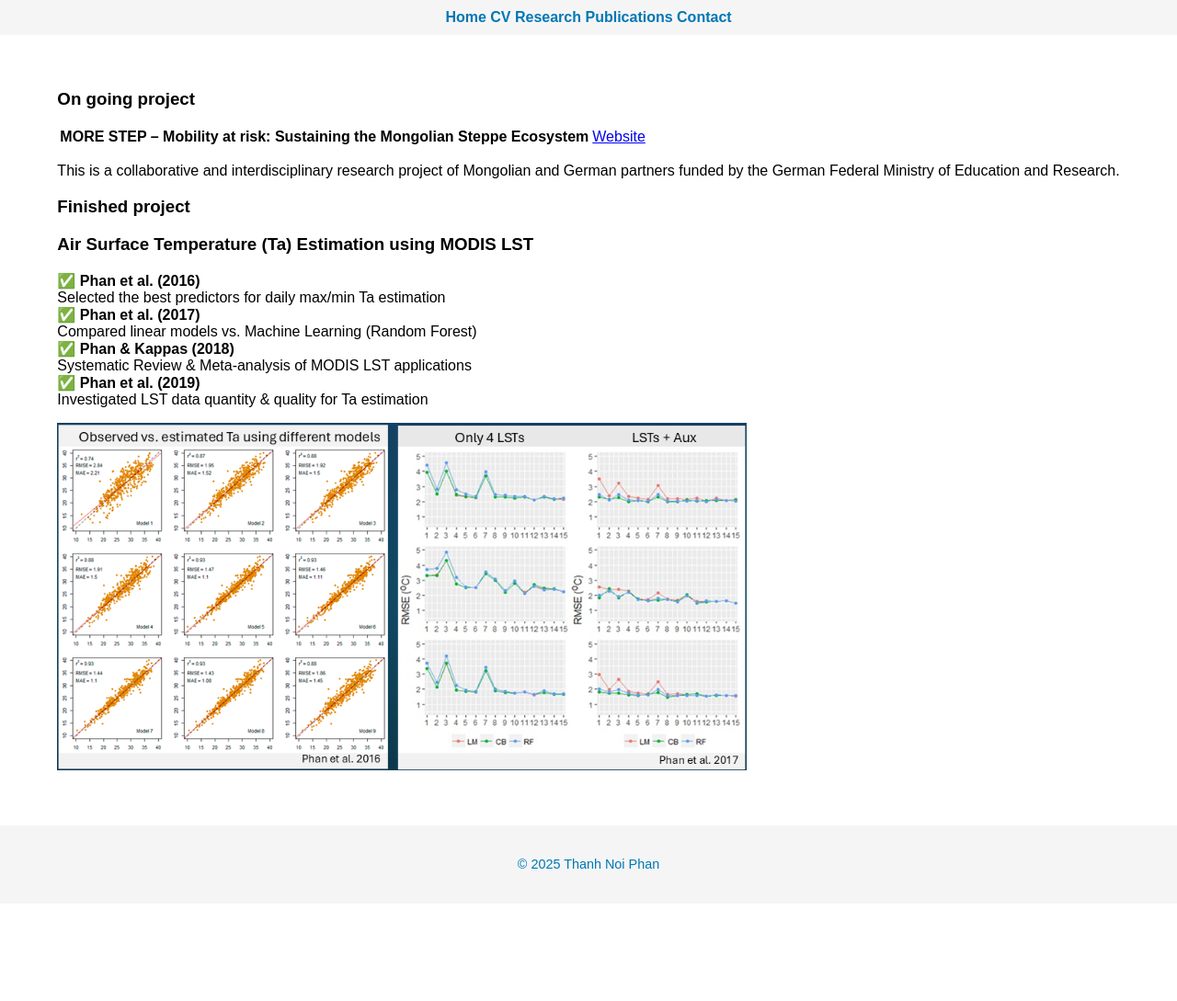
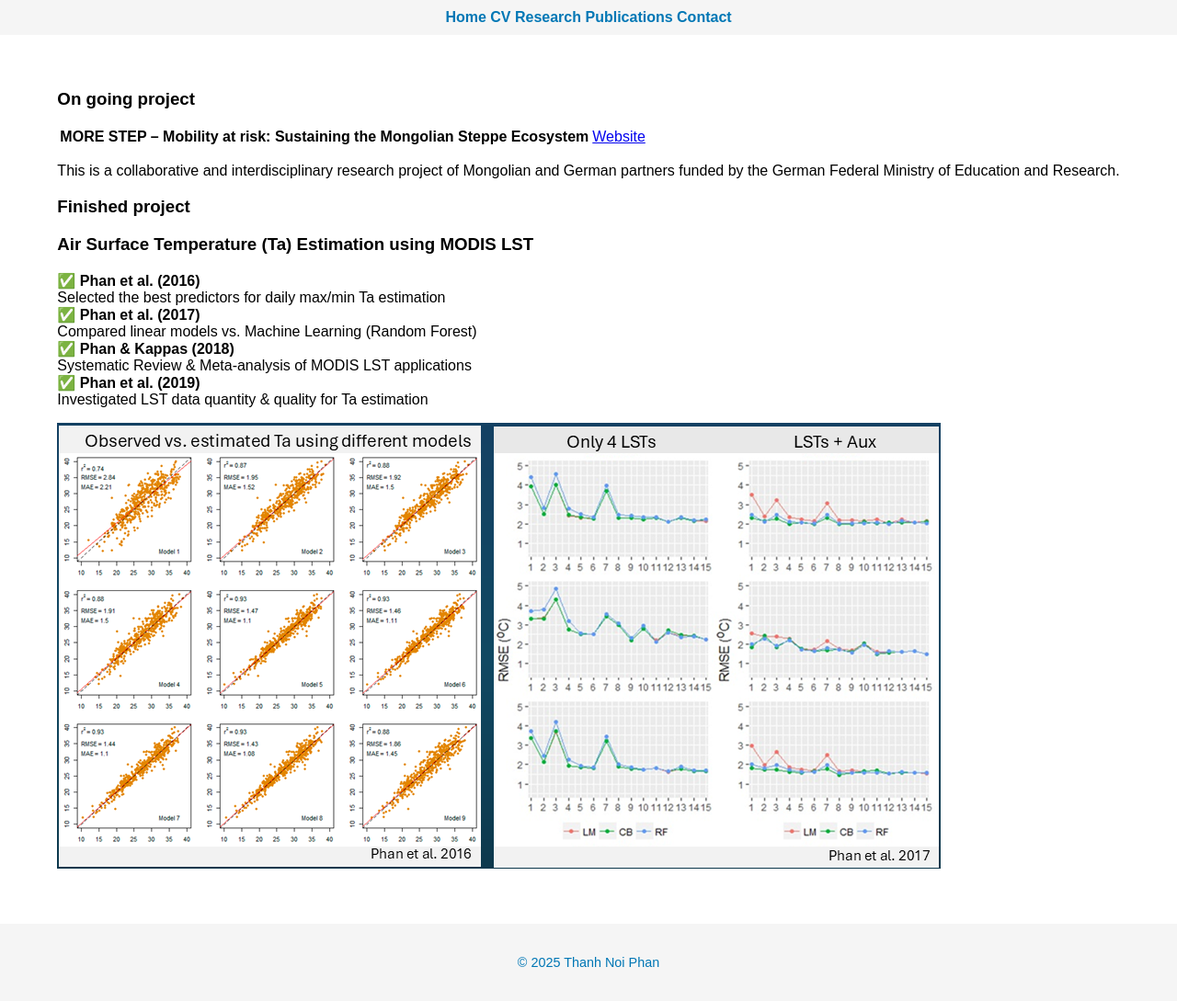
Before and after one commit to thanhnoiphan/thanhnoiphan.github.io, a Jekyll site: the page built from research.md, in a window 1280 px wide. Shown: the whole page at 92% size. Built offline with Jekyll 4.4.1, drawn with Linux system fonts in a browser that asks for light colours; nearby versions of some CDN libraries; a script that is not in the unit is left out; before the commit the page ends 983 px from its top, so only the background shows below that.

Commit message:
Update research.md

```diff
--- a/research.md
+++ b/research.md
@@ -23,4 +23,4 @@
 ✅ **Phan et al. (2019)**
   Investigated LST data quantity & quality for Ta estimation
 
-<img src="https://github.com/thanhnoiphan/thanhnoiphan.github.io/blob/main/assets/images/prj1_Ta_estimation.png?raw=true" width="750"/>
+<img src="https://github.com/thanhnoiphan/thanhnoiphan.github.io/blob/main/assets/images/prj1_Ta_estimation.png?raw=true" style="max-width: 100%; height: auto;" />
```
